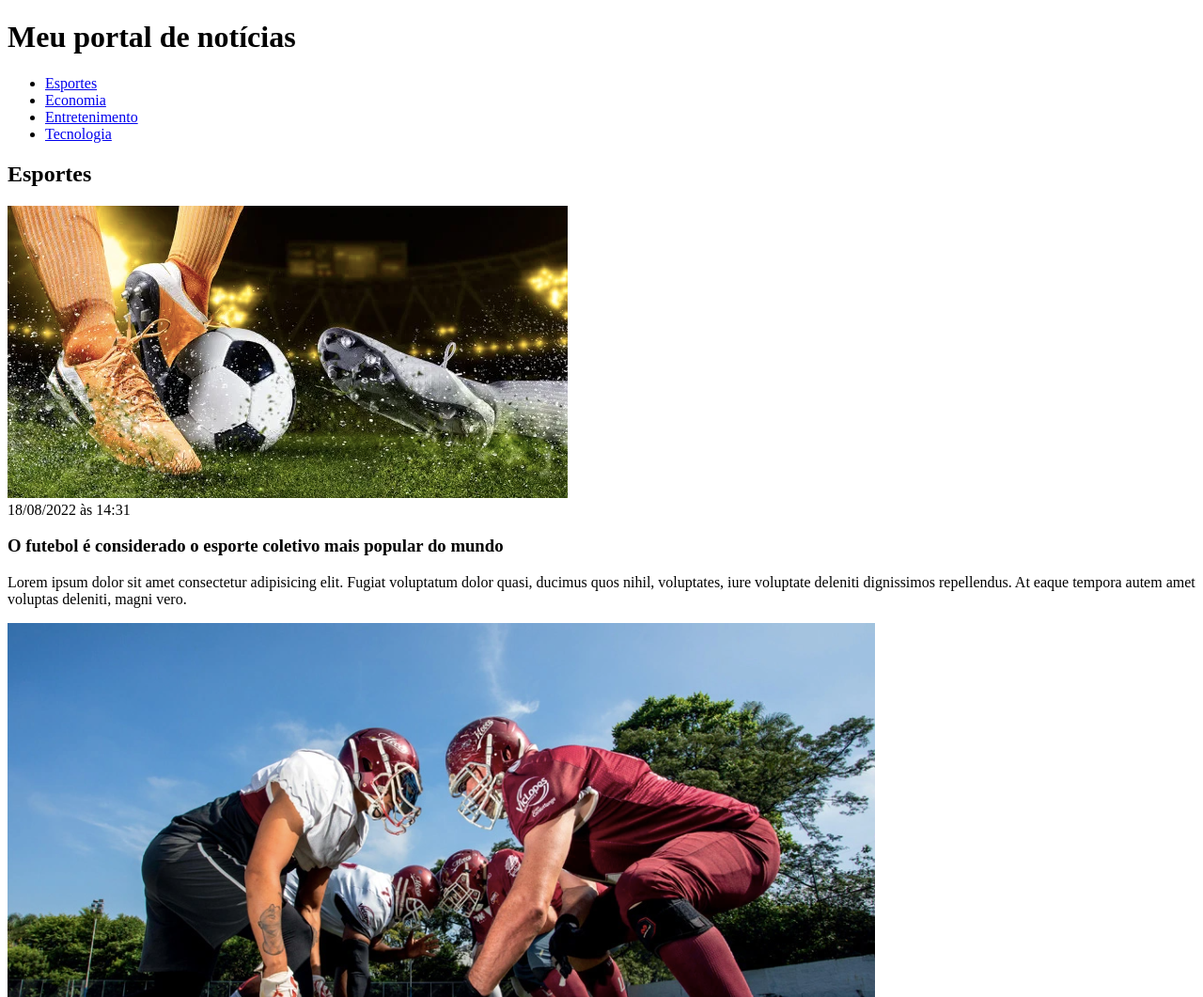
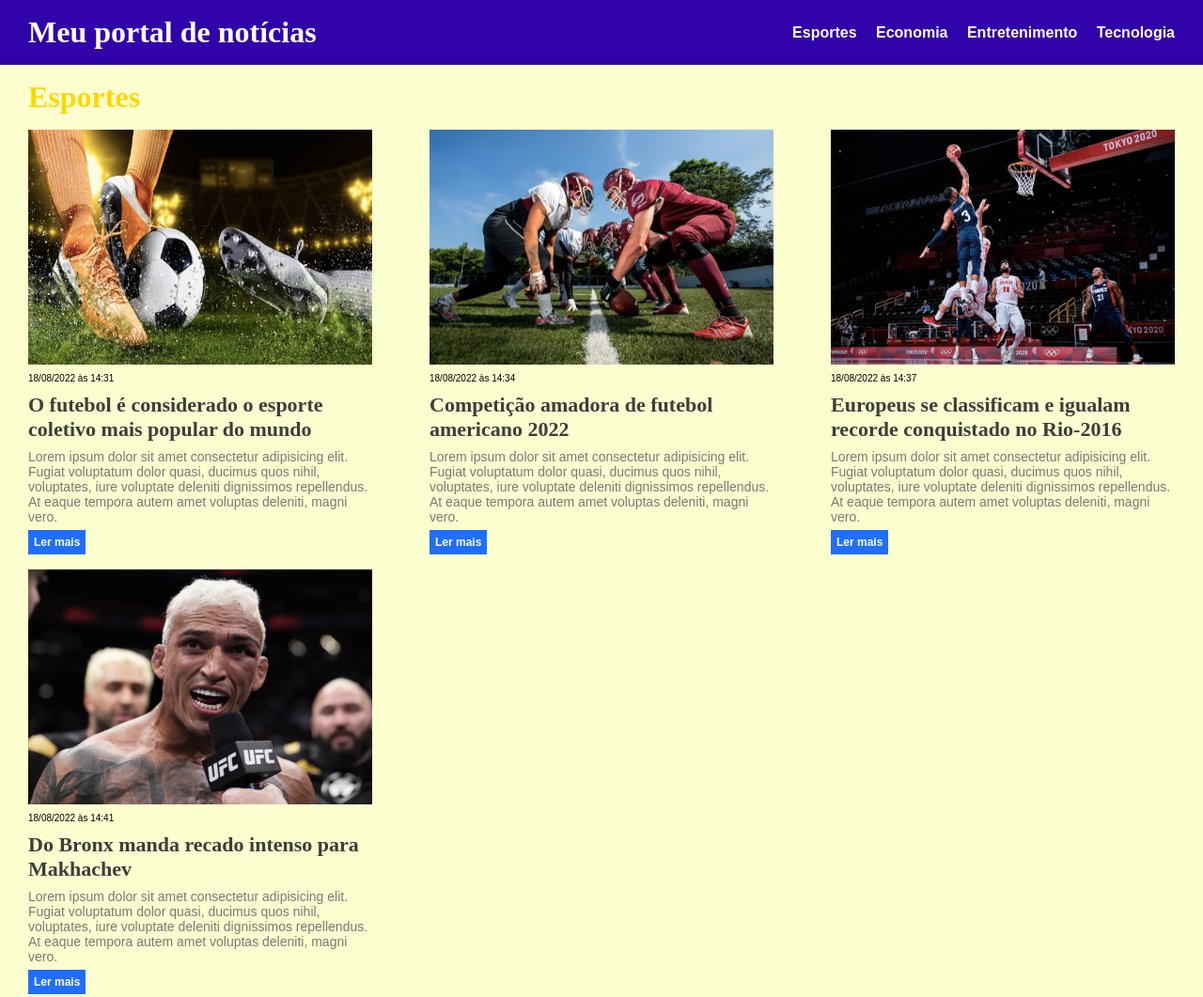
Before and after one commit to lindbergpg/exercicio_css, a plain HTML site: page index.html in a window 1280 px wide. Shown: the top 1061 px of the page at 94% size. Drawn offline with Linux system fonts and the light colour scheme.

Commit message:
exercício_css finalizado
exercício_css finalizado

```diff
--- /dev/null
+++ b/css/style.css
@@ -0,0 +1,131 @@
+* {
+    box-sizing: border-box;
+    margin: 0;
+    padding: 0;
+}
+
+body > header {
+    color: rgb(255, 255, 255);
+    background-color: rgb(49, 1, 169);
+    padding: 16px 0;
+}
+
+header .container {
+    display: flex;
+    align-items: center;
+    justify-content: space-between;
+}
+
+#esportes h2 {
+    color: gold;
+}
+
+#esportes {
+    background-color: rgb(252, 255, 206);
+}
+
+#economia h2 {
+    color: green;
+}
+
+#economia {
+    background-color: rgb(185, 255, 185);
+}
+
+#entretenimento h2 {
+    color: rebeccapurple;
+}
+
+#entretenimento {
+    background-color: rgb(218, 180, 255);
+}
+
+#tecnologia h2 {
+    color: blue;
+}
+
+#tecnologia {
+    background-color: rgb(180, 180, 255);
+}
+
+.creation-date {
+    color: rgb(0, 0, 0);
+    font-size: 10px;
+    font-family: Arial, Helvetica, sans-serif;
+}
+
+header li {
+    display: inline;
+    font-family: Arial, Helvetica, sans-serif;
+    font-weight: bolder;
+    margin-left: 16px;
+}
+
+header li a {
+    color: rgb(255, 255, 255);
+    text-decoration: none;
+}
+
+.container {
+    width: 1220px;
+    margin: 0 auto;
+}
+
+.articles {
+    display: flex;
+    flex-wrap: wrap;
+    justify-content: space-between;
+
+}
+
+.articles article img {
+    height: 250px;
+    width: 100%;
+}
+
+.articles article {
+    width: 30%;
+}
+
+section {
+    padding: 16px 0;
+
+}
+
+section h2,
+.articles article {
+    margin-bottom: 16px;
+}
+
+.articles article h3 {
+    margin-top: 8px;
+    margin-bottom: 8px;
+    color: rgb(61, 61, 61);
+    font-size: 22px;
+}
+
+.articles article a {
+    background-color: rgb(32, 110, 255);
+    color: rgb(255, 255, 255);
+    font-family: Arial, Helvetica, sans-serif;
+    font-size: 12px;
+    padding: 6px;
+    display: inline-block;
+    text-decoration: none;
+    font-weight: bold;
+    margin-top: 6px;
+}
+
+.articles article a:hover {
+    text-decoration: underline;
+}
+
+.articles article p {
+    font-family: Arial, Helvetica, sans-serif;
+    font-size: 14px;
+    color: rgb(121, 121, 121);
+}
+
+section h2 {
+    font-size: 32px;
+}
--- a/index.html
+++ b/index.html
@@ -5,166 +5,200 @@
     <meta http-equiv="X-UA-Compatible" content="IE=edge">
     <meta name="viewport" content="width=device-width, initial-scale=1.0">
     <title>Meu portal de notícias</title>
+    <link rel="stylesheet" href="css/style.css">
 </head>
 <body>
     <header>
+        <div class="container">
             <h1>Meu portal de notícias</h1>
+                <nav>
                     <ul>
                         <li>
-                <a href="#">Esportes</a>
+                            <a href="#esportes">Esportes</a>
                         </li>
                         <li>
-                <a href="#">Economia</a>
+                            <a href="#economia">Economia</a>
                         </li>
                         <li>
-                <a href="#">Entretenimento</a>
+                            <a href="#entretenimento">Entretenimento</a>
                         </li>
                         <li>
-                <a href="#">Tecnologia</a>
+                            <a href="#tecnologia">Tecnologia</a>
                         </li>
                     </ul>
+                </nav>
+        </div>
     </header>
-    <section>
+    <section id="esportes">
+        <div class="container">
             <h2>Esportes</h2>
+                <div class="articles">
                     <article>
                         <img src="./img/esp1.png" alt="Futebol">
                         <header>
-                <time>18/08/2022 às 14:31</time>
+                            <time class="creation-date">18/08/2022 às 14:31</time>
                         </header>
                         <h3>O futebol é considerado o esporte coletivo mais popular do mundo</h3>
                         <p>
                             Lorem ipsum dolor sit amet consectetur adipisicing elit. Fugiat voluptatum dolor quasi, ducimus quos nihil, voluptates, iure voluptate deleniti dignissimos repellendus. At eaque tempora autem amet voluptas deleniti, magni vero.
                         </p>
+                        <a href="#" title="Leia a noticia completa">Ler mais</a>
                     </article>
                     <article>
                         <img src="./img/esp2.png" alt="Futebol americano">
                         <header>
-                <time>18/08/2022 às 14:34</time>
+                            <time class="creation-date">18/08/2022 às 14:34</time>
                         </header>
                         <h3>Competição amadora de futebol americano 2022</h3>
                         <p>
                             Lorem ipsum dolor sit amet consectetur adipisicing elit. Fugiat voluptatum dolor quasi, ducimus quos nihil, voluptates, iure voluptate deleniti dignissimos repellendus. At eaque tempora autem amet voluptas deleniti, magni vero.
                         </p>
+                        <a href="#" title="Leia a noticia completa">Ler mais</a>
                     </article>
                     <article>
                         <img src="./img/esp3.png" alt="Basquetebol">
                         <header>
-                <time>18/08/2022 às 14:37</time>
+                            <time class="creation-date">18/08/2022 às 14:37</time>
                         </header>
                         <h3>Europeus se classificam e igualam recorde conquistado no Rio-2016</h3>
                         <p>
                             Lorem ipsum dolor sit amet consectetur adipisicing elit. Fugiat voluptatum dolor quasi, ducimus quos nihil, voluptates, iure voluptate deleniti dignissimos repellendus. At eaque tempora autem amet voluptas deleniti, magni vero.
                         </p>
+                        <a href="#" title="Leia a noticia completa">Ler mais</a>
                     </article>
                     <article>
                         <img src="./img/esp4.png" alt="UFC">
                         <header>
-                <time>18/08/2022 às 14:41</time>
+                            <time class="creation-date">18/08/2022 às 14:41</time>
                         </header>
                         <h3>Do Bronx manda recado intenso para Makhachev</h3>
                         <p>
                             Lorem ipsum dolor sit amet consectetur adipisicing elit. Fugiat voluptatum dolor quasi, ducimus quos nihil, voluptates, iure voluptate deleniti dignissimos repellendus. At eaque tempora autem amet voluptas deleniti, magni vero.
                         </p>
+                        <a href="#" title="Leia a noticia completa">Ler mais</a>
                     </article>
+                </div>
+        </div>
     </section>
-    <section>
+    <section id="economia">
+        <div class="container">
             <h2>Economia</h2>
+            <div class="articles">
                 <article>
                     <img src="./img/ecm1.png" alt="Euro">
                     <header>
-                <time>18/08/2022 às 14:44</time>
+                        <time class="creation-date">18/08/2022 às 14:44</time>
                     </header>
                     <h3>Euro fica abaixo de US$ 1,01</h3>
                     <p>
                         Lorem ipsum dolor sit amet consectetur adipisicing elit. Fugiat voluptatum dolor quasi, ducimus quos nihil, voluptates, iure voluptate deleniti dignissimos repellendus. At eaque tempora autem amet voluptas deleniti, magni vero.
                     </p>
+                    <a href="#" title="Leia a noticia completa">Ler mais</a>
                 </article>
                 <article>
                     <img src="./img/ecm2.png" alt="Ibovespa">
                     <header>
-                <time>18/08/2022 às 14:47</time>
+                        <time class="creation-date">18/08/2022 às 14:47</time>
                     </header>
                     <h3>Ibovespa hoje: Mercado se apoia em cenário de menos altas de juros</h3>
                     <p>
                         Lorem ipsum dolor sit amet consectetur adipisicing elit. Fugiat voluptatum dolor quasi, ducimus quos nihil, voluptates, iure voluptate deleniti dignissimos repellendus. At eaque tempora autem amet voluptas deleniti, magni vero.
                     </p>
+                    <a href="#" title="Leia a noticia completa">Ler mais</a>
                 </article>
                 <article>
                     <img src="./img/ecm3.png" alt="Economia brasileira">
                     <header>
-                <time>18/08/2022 às 14:47</time>
+                        <time class="creation-date">18/08/2022 às 14:47</time>
                     </header>
                     <h3>Já podemos comemorar o crescimento da economia brasileira?</h3>
                     <p>
                         Lorem ipsum dolor sit amet consectetur adipisicing elit. Fugiat voluptatum dolor quasi, ducimus quos nihil, voluptates, iure voluptate deleniti dignissimos repellendus. At eaque tempora autem amet voluptas deleniti, magni vero.
                     </p>
+                    <a href="#" title="Leia a noticia completa">Ler mais</a>
                 </article>
+            </div>
+        </div>
     </section>
-    <section>
+    <section id="entretenimento">
+        <div class="container">
             <h2>Entretenimento</h2>
+                <div class="articles">
                     <article>
                         <img src="./img/ent1.png" alt="Cinema">
                         <header>
-                <time>18/08/2022 às 14:50</time>
+                            <time class="creation-date">18/08/2022 às 14:50</time>
                         </header>
                         <h3>Cinema é o entretenimento preferido do público jovem</h3>
                         <p>
                             Lorem ipsum dolor sit amet consectetur adipisicing elit. Fugiat voluptatum dolor quasi, ducimus quos nihil, voluptates, iure voluptate deleniti dignissimos repellendus. At eaque tempora autem amet voluptas deleniti, magni vero.
                         </p>
+                        <a href="#" title="Leia a noticia completa">Ler mais</a>
                     </article>
                     <article>
                         <img src="./img/ent2.png" alt="Mercado de entretenimento">
                         <header>
-                <time>18/08/2022 às 14:53</time>
+                            <time class="creation-date">18/08/2022 às 14:53</time>
                         </header>
                         <h3>Mercado de entretenimento: prosperidade no Brasil</h3>
                         <p>
                             Lorem ipsum dolor sit amet consectetur adipisicing elit. Fugiat voluptatum dolor quasi, ducimus quos nihil, voluptates, iure voluptate deleniti dignissimos repellendus. At eaque tempora autem amet voluptas deleniti, magni vero.
                         </p>
+                        <a href="#" title="Leia a noticia completa">Ler mais</a>
                     </article>
                     <article>
                         <img src="./img/ent3.png" alt="Entretenimento na TV">
                         <header>
-                <time>18/08/2022 às 14:53</time>
+                            <time class="creation-date">18/08/2022 às 14:53</time>
                         </header>
                         <h3>Estudo mostra o poder do entretenimento na TV</h3>
                         <p>
                             Lorem ipsum dolor sit amet consectetur adipisicing elit. Fugiat voluptatum dolor quasi, ducimus quos nihil, voluptates, iure voluptate deleniti dignissimos repellendus. At eaque tempora autem amet voluptas deleniti, magni vero.
                         </p>
+                        <a href="#" title="Leia a noticia completa">Ler mais</a>
                     </article>
+                </div>
+        </div>
     </section>
-    <section>
+    <section id="tecnologia">
+        <div class="container">
             <h2>Tecnologia</h2>
+            <div class="articles">
                 <article>
                     <img src="./img/tec1.png" alt="Tecnologia e o ser humano">
                     <header>
-                <time>18/08/2022 às 14:58</time>
+                        <time class="creation-date">18/08/2022 às 14:58</time>
                     </header>
                     <h3>Como a tecnologia está mudando o que é ser humano</h3>
                     <p>
                         Lorem ipsum dolor sit amet consectetur adipisicing elit. Fugiat voluptatum dolor quasi, ducimus quos nihil, voluptates, iure voluptate deleniti dignissimos repellendus. At eaque tempora autem amet voluptas deleniti, magni vero.
                     </p>
+                    <a href="#" title="Leia a noticia completa">Ler mais</a>
                 </article>
                 <article>
                     <img src="./img/tec2.png" alt="Tecnologia da Robótica">
                     <header>
-                <time>18/08/2022 às 15:00</time>
+                        <time class="creation-date">18/08/2022 às 15:00</time>
                     </header>
                     <h3>Tecnologia da Robótica, veja grandes contribuições que ela já nos deu</h3>
                     <p>
                         Lorem ipsum dolor sit amet consectetur adipisicing elit. Fugiat voluptatum dolor quasi, ducimus quos nihil, voluptates, iure voluptate deleniti dignissimos repellendus. At eaque tempora autem amet voluptas deleniti, magni vero.
                     </p>
+                    <a href="#" title="Leia a noticia completa">Ler mais</a>
                 </article>
                 <article>
                     <img src="./img/tec3.png" alt="Tecnologia e pessoas">
                     <header>
-                <time>18/08/2022 às 15:03</time>
+                        <time class="creation-date">18/08/2022 às 15:03</time>
                     </header>
                     <h3>Como usar a tecnologia no desenvolvimento de pessoas</h3>
                     <p>
                         Lorem ipsum dolor sit amet consectetur adipisicing elit. Fugiat voluptatum dolor quasi, ducimus quos nihil, voluptates, iure voluptate deleniti dignissimos repellendus. At eaque tempora autem amet voluptas deleniti, magni vero.
                     </p>
+                    <a href="#" title="Leia a noticia completa">Ler mais</a>
                 </article>
+            </div>
+        </div>
     </section>
 </body>
 </html>
```
Lines whose indentation alone changed are shown as unchanged.
